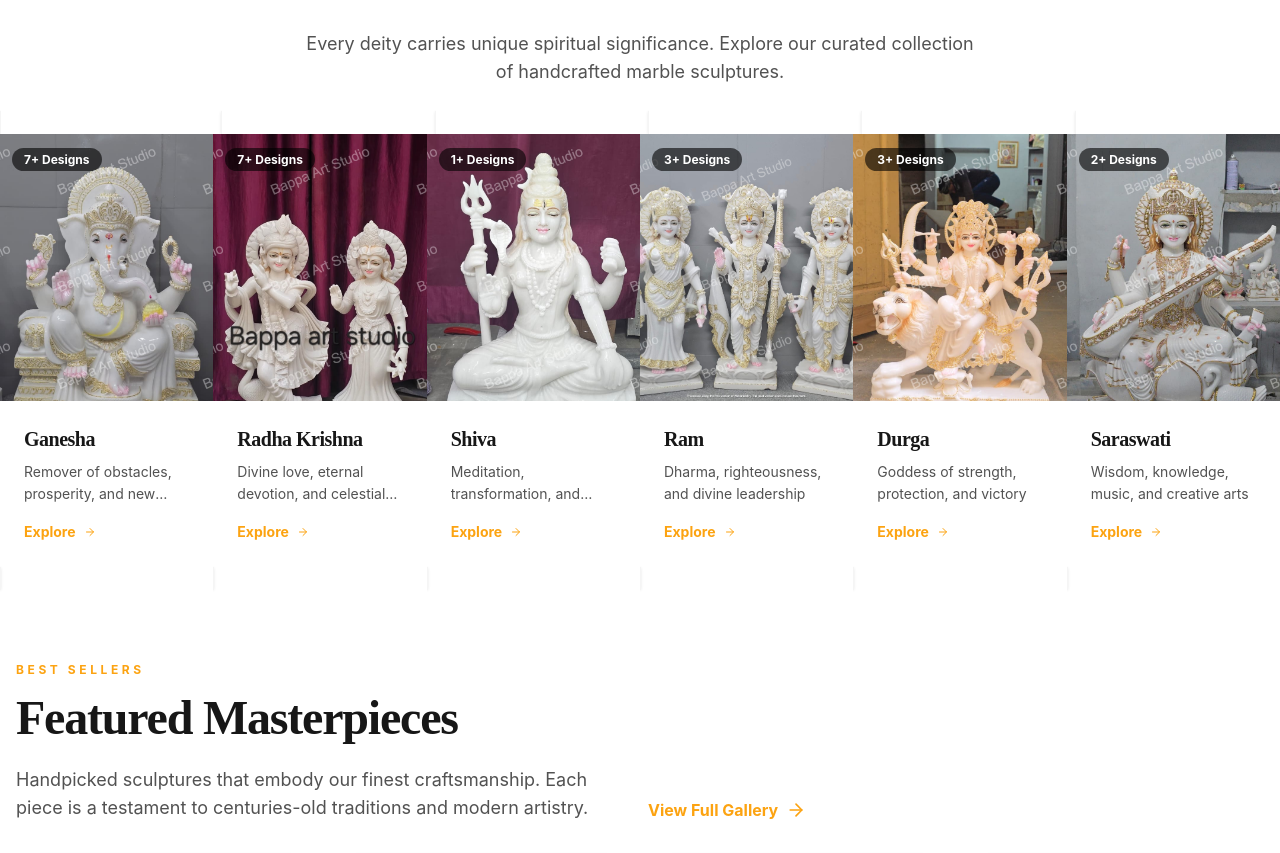
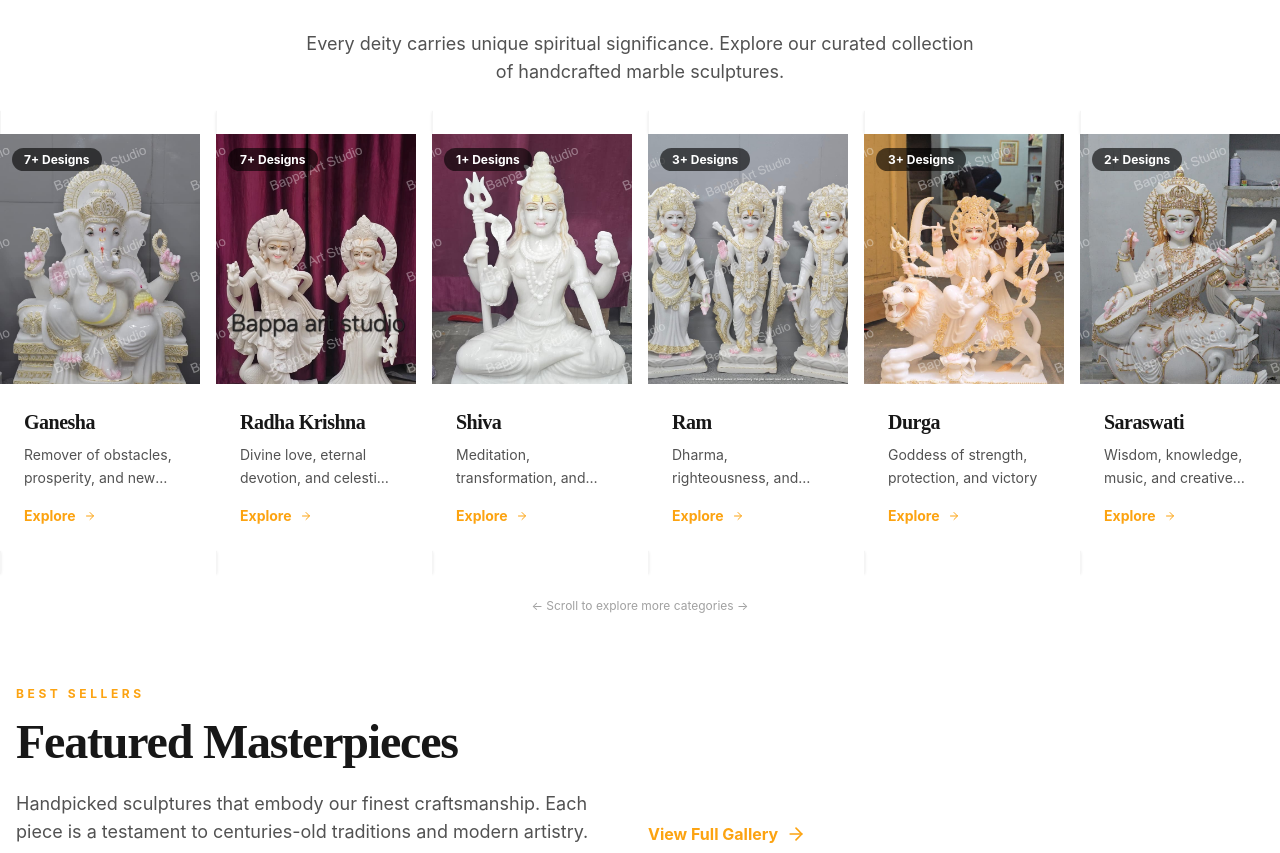
Before and after one commit to Divyanshu157/BappaArtStudioProd, a React (Vite) app: page / in a window 1280 px wide. Shown: the part 1015-1868 px from the top of the page. Built offline with nearby package versions, Linux system fonts and the light colour scheme.

Commit message:
Fixed Divine creation section

```diff
--- a/src/pages/Home.tsx
+++ b/src/pages/Home.tsx
@@ -72,7 +72,9 @@ const Home = () => {
                 </div>
               </Reveal>
 
-              <div className="grid grid-cols-2 md:grid-cols-3 lg:grid-cols-6 gap-0">
+              <div className="relative">
+                {/* Scrollable container */}
+                <div className="flex gap-4 overflow-x-auto pb-4 scrollbar-hide snap-x snap-mandatory">
                   {[
                     {
                       name: "Ganesha",
@@ -114,11 +116,7 @@ const Home = () => {
                     <Reveal key={i} delay={i * 0.08}>
                       <Link
                         to="/products"
-                        className={
-                          `group relative flex-shrink-0 w-full overflow-hidden rounded-none md:rounded-[2rem] bg-white border border-neutral-100 hover:border-accent transition-all duration-300 shadow-sm hover:shadow-xl ${
-                            i % 6 === 0 ? 'ml-0 mr-2' : i % 6 === 5 ? 'mr-0 ml-2' : 'mx-2'
-                          }`
-                        }
+                        className="group relative flex-shrink-0 w-72 md:w-80 overflow-hidden rounded-[2rem] bg-white border border-neutral-100 hover:border-accent transition-all duration-300 shadow-sm hover:shadow-xl snap-center"
                       >
                         {/* Image */}
                         <div className="aspect-[3/4] md:aspect-[4/5] overflow-hidden relative">
@@ -154,7 +152,12 @@ const Home = () => {
                     </Reveal>
                   ))}
                 </div>
+                {/* Scroll indicators */}
+                <div className="flex justify-center mt-2 gap-2">
+                  <div className="text-xs text-neutral-400">← Scroll to explore more categories →</div>
+                </div>
               </div>
+            </div>
           </section>
 
           {/* SECTION 4: FEATURED PRODUCTS */}
```
